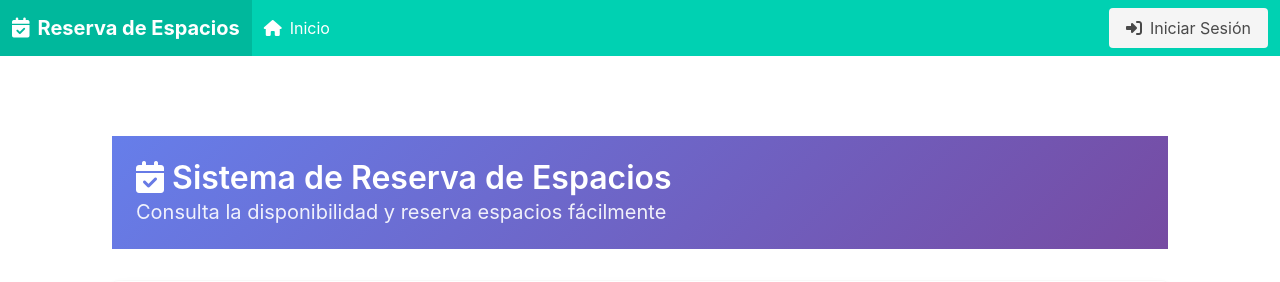
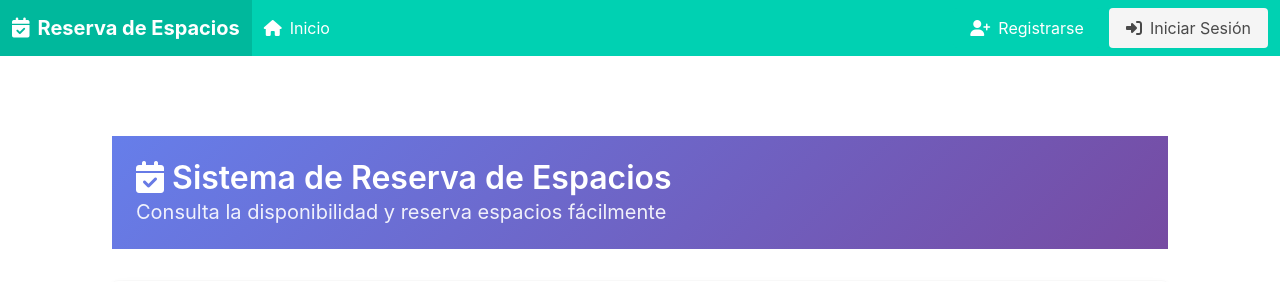
Before and after one commit to Santiago17tj/Ingeniera-de-software, a PHP site: page /index.php in a window 1280 px wide. Shown: the top 282 px of the page. Run offline with PHP 8.4, Linux system fonts and the light colour scheme; data comes from the database, SQL or seed files in the repository.

Commit message:
auto-commit for 111d9e24-21b2-481e-ba46-8fe3bee4090f

```diff
--- a/reserva_espacios_django_starter/reserva_espacios/header.php
+++ b/reserva_espacios_django_starter/reserva_espacios/header.php
@@ -74,6 +74,10 @@ $flash = getFlashMessage();
                                 <span style="margin-left: 0.5rem;">Salir</span>
                             </a>
                         <?php else: ?>
+                            <a class="button is-primary" href="registro.php">
+                                <i class="fas fa-user-plus"></i>
+                                <span style="margin-left: 0.5rem;">Registrarse</span>
+                            </a>
                             <a class="button is-light" href="login.php">
                                 <i class="fas fa-sign-in-alt"></i>
                                 <span style="margin-left: 0.5rem;">Iniciar Sesión</span>
```
